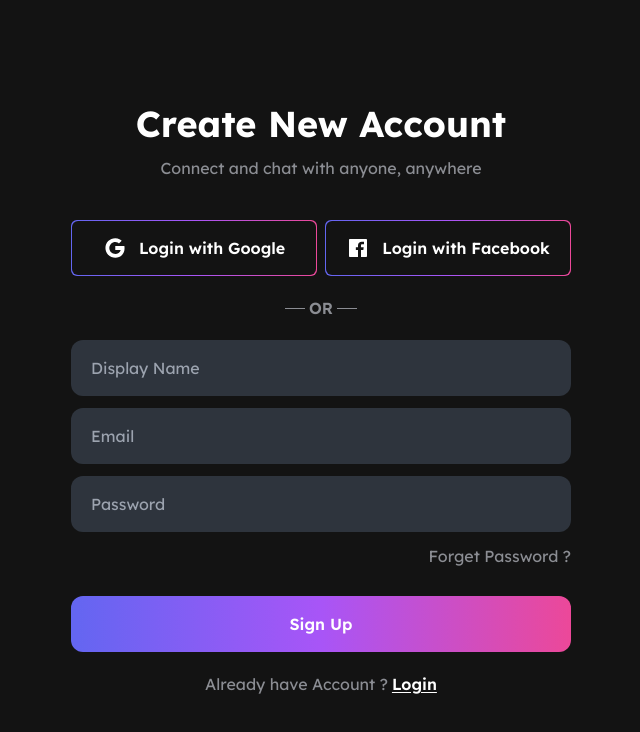
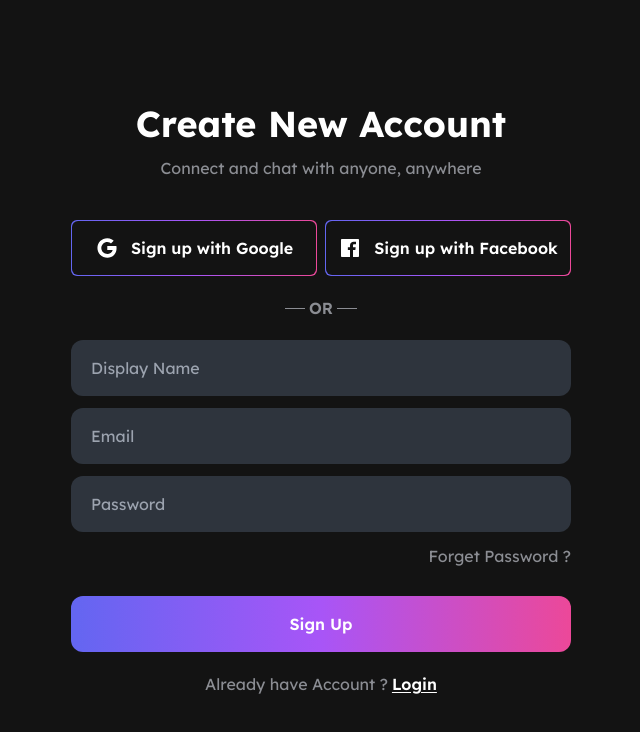
Before and after one commit to NamanRajputXXI/chat-app, a Next.js app: page /register in a window 1280 px wide. Shown: the top 732 px of the page, without its empty margins (319-959 px from the left). Built offline with nearby package versions, Linux system fonts and the light colour scheme; no server answers.

Commit message:
feat: complete the register functionality

```diff
--- a/pages/login.js
+++ b/pages/login.js
@@ -1,6 +1,8 @@
 import Link from "next/link";
 import React, { useEffect, useState } from "react";
 import { IoLogoGoogle, IoLogoFacebook } from "react-icons/io";
+import { toast } from "react-toastify";
+import ToastMessage from "@/components/ToastMessage";
 import { auth } from "@/firebase/firebase";
 import { useAuth } from "@/context/authContext";
 import { useRouter } from "next/router";
@@ -11,8 +13,7 @@ import {
   signInWithPopup,
   sendPasswordResetEmail,
 } from "firebase/auth";
-import { toast } from "react-toastify";
-import ToastMessage from "@/components/ToastMessage";
+
 const gProvider = new GoogleAuthProvider();
 const fProvider = new FacebookAuthProvider();
 const login = () => {
--- a/pages/register.js
+++ b/pages/register.js
@@ -1,27 +1,89 @@
 import Link from "next/link";
-import React from "react";
+import React, { useEffect } from "react";
 import { IoLogoGoogle, IoLogoFacebook } from "react-icons/io";
+import { auth } from "@/firebase/firebase";
+import { useAuth } from "@/context/authContext";
+import { useRouter } from "next/router";
+import {
+  GoogleAuthProvider,
+  FacebookAuthProvider,
+  signInWithPopup,
+  createUserWithEmailAndPassword,
+  updateProfile,
+} from "firebase/auth";
+
+const gProvider = new GoogleAuthProvider();
+const fProvider = new FacebookAuthProvider();
 const register = () => {
-  return (
-    <div className="h-screen flex justify-center items-center bg-c1">
-      <div className="flex items-center flex-col ">
+  const { currentUser, isLoading } = useAuth();
+  const router = useRouter();
+  useEffect(() => {
+    if (!isLoading && currentUser) {
+      // it means user logged in
+      router.push("/");
+    }
+  }, [currentUser, isLoading]);
+  const signInWithGoogle = async () => {
+    try {
+      await signInWithPopup(auth, gProvider);
+    } catch (error) {
+      console.log(error);
+    }
+  };
+  const signInWithFacebook = async () => {
+    try {
+      await signInWithPopup(auth, fProviderProvider);
+    } catch (error) {
+      console.log(error);
+    }
+  };
+  const handleSubmit = async (e) => {
+    e.preventDefault();
+    const displayName = e.target[0].value;
+    const email = e.target[1].value;
+    const password = e.target[2].value;
+    try {
+      const { user } = await createUserWithEmailAndPassword(
+        auth,
+        email,
+        password
+      );
+      await updateProfile(user, {
+        displayName,
+      });
+      console.log(user);
+    } catch (error) {
+      console.log(error);
+    }
+  };
+  return isLoading || (!isLoading && currentUser) ? (
+    "Loader..."
+  ) : (
+    <div className="flex items-center justify-center h-screen bg-c1">
+      <div className="flex flex-col items-center ">
         <div className="text-center">
           <div className="text-4xl font-bold">Create New Account</div>
           <div className="mt-3 text-c3">
             Connect and chat with anyone, anywhere
           </div>
         </div>
-        <div className="flex items-center gap-2 w-full mt-10 mb-5">
-          <div className="bg-gradient-to-r from-indigo-500 via-purple-500 to-pink-500 w-1/2 h-14 rounded-md cursor-pointer p-[1px]">
-            <div className="flex items-center justify-center gap-3 text-white font-semibold bg-c1 w-full h-full rounded-md">
+        <div className="flex items-center w-full gap-2 mt-10 mb-5">
+          <div
+            className="bg-gradient-to-r from-indigo-500 via-purple-500 to-pink-500 w-1/2 h-14 rounded-md cursor-pointer p-[1px]"
+            onClick={signInWithGoogle}
+          >
+            <div className="flex items-center justify-center w-full h-full gap-3 font-semibold text-white rounded-md bg-c1">
               <IoLogoGoogle size={24} />
-              <span>Login with Google</span>
+              <span>Sign up with Google</span>
             </div>
           </div>
-          <div className="bg-gradient-to-r from-indigo-500 via-purple-500 to-pink-500 w-1/2 h-14 rounded-md cursor-pointer p-[1px]">
-            <div className="flex items-center justify-center gap-3 text-white font-semibold bg-c1 w-full h-full rounded-md">
+          <div
+            className="bg-gradient-to-r from-indigo-500 via-purple-500 to-pink-500 w-1/2 h-14 rounded-md cursor-pointer p-[1px]"
+            onClick={signInWithFacebook}
+          >
+            <div className="flex items-center justify-center w-full h-full gap-3 font-semibold text-white rounded-md bg-c1">
               <IoLogoFacebook size={24} />
-              <span>Login with Facebook</span>
+              <span>Sign up with Facebook</span>
             </div>
           </div>
         </div>
@@ -30,37 +92,40 @@ const register = () => {
           <span className="font-semibold text-c3">OR</span>
           <span className="w-5 h-[1px] bg-c3"></span>
         </div>
-        <form className=" flex flex-col items-center gap-3 w-[500px] mt-5">
+        <form
+          className=" flex flex-col items-center gap-3 w-[500px] mt-5"
+          onSubmit={handleSubmit}
+        >
           <input
             type="text"
             placeholder="Display Name"
-            className="w-full h-14 bg-c5 rounded-xl outline-none border-none px-5 text-c3"
+            className="w-full px-5 border-none outline-none h-14 bg-c5 rounded-xl text-c3"
             autoComplete="off"
           />
           <input
             type="email"
             placeholder="Email"
-            className="w-full h-14 bg-c5 rounded-xl outline-none border-none px-5 text-c3"
+            className="w-full px-5 border-none outline-none h-14 bg-c5 rounded-xl text-c3"
             autoComplete="off"
           />
           <input
             type="password"
             placeholder="Password"
-            className="w-full h-14 bg-c5 rounded-xl outline-none border-none px-5 text-c3"
+            className="w-full px-5 border-none outline-none h-14 bg-c5 rounded-xl text-c3"
             autoComplete="off"
           />
-          <div className="text-right w-full text-c3">
+          <div className="w-full text-right text-c3">
             <span className="cursor-pointer">Forget Password ?</span>
           </div>
-          <button className="mt-4 w-full h-14 rounded-xl outline-none text-base font-semibold bg-gradient-to-r from-indigo-500 via-purple-500 to-pink-500">
+          <button className="w-full mt-4 text-base font-semibold outline-none h-14 rounded-xl bg-gradient-to-r from-indigo-500 via-purple-500 to-pink-500">
             Sign Up
           </button>
         </form>
-        <div className="flex justify-center gap-1 text-c3 mt-5">
+        <div className="flex justify-center gap-1 mt-5 text-c3">
           <span>Already have Account ?</span>
           <Link
             href="/login"
-            className="font-semibold text-white underline underline-offset-2 cursor-pointer"
+            className="font-semibold text-white underline cursor-pointer underline-offset-2"
           >
             Login
           </Link>
```
